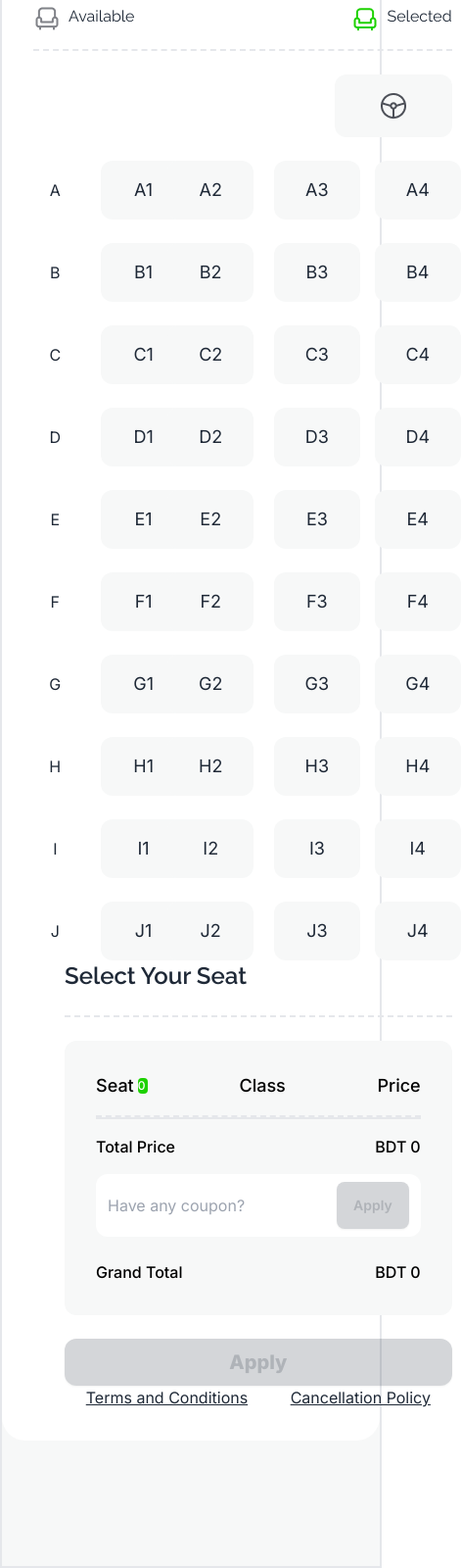
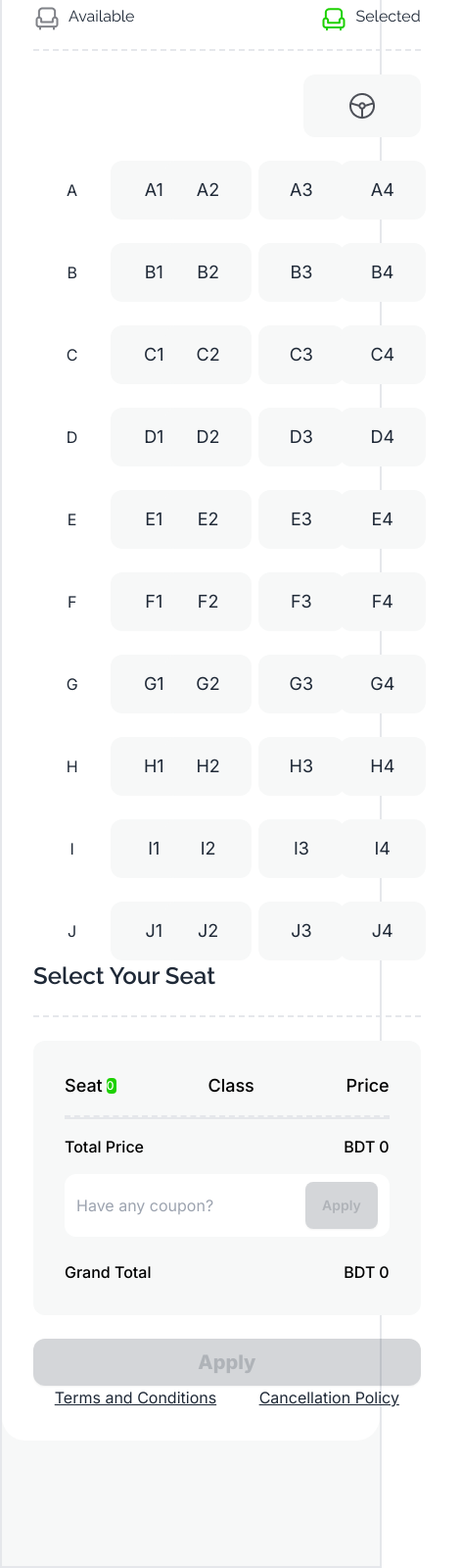
Before and after one commit to shakurShirajul/smart-ticketing, a website: page index.html in a window 390 px wide. Shown: the part 2707-4307 px from the top of the page at 98% size, 471 px wide, since content can reach past the window. Drawn offline with Linux system fonts and the light colour scheme.

Commit message:
Fixed Responsive Bug

```diff
--- a/index.html
+++ b/index.html
@@ -221,7 +221,7 @@
                             <img src="images/steering-wheel.png" alt="">
                         </button>
                     </div>
-                    <div class="grid grid-cols-2 gap-16 font-inter" id="seat-catalogue">
+                    <div class="grid grid-cols-2 gap-16 font-inter px-6 lg:px-0" id="seat-catalogue">
                         <div class="grid grid-cols-3 gap-6">
                             <!-- <button class="btn col-span-3 hidden">a</button> -->
                             <a class="flex justify-center items-center">A</a>
@@ -280,7 +280,7 @@
                     </div>
                 </div>
                 <!-- Second Column -->
-                <div class="pl-8">
+                <div class="lg:pl-8">
                     <div class="pb-6 border-b-2 border-dashed">
                         <h1 class="text-2xl font-semibold">Select Your Seat</h1>
                     </div>
```
Also changed, not shown: output/style.css.
